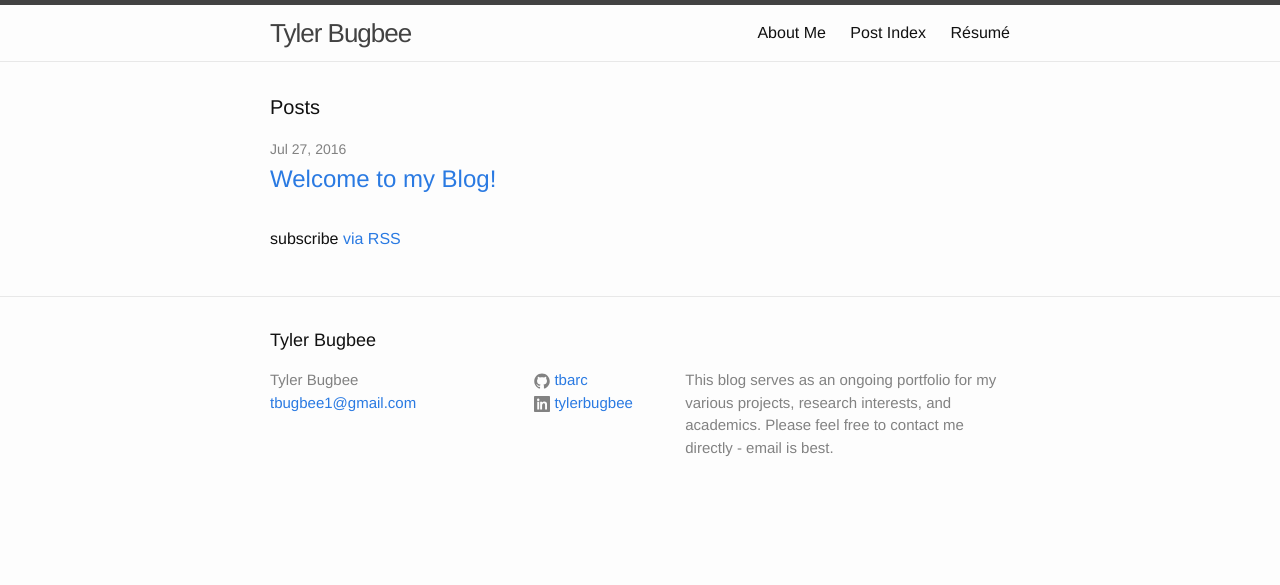
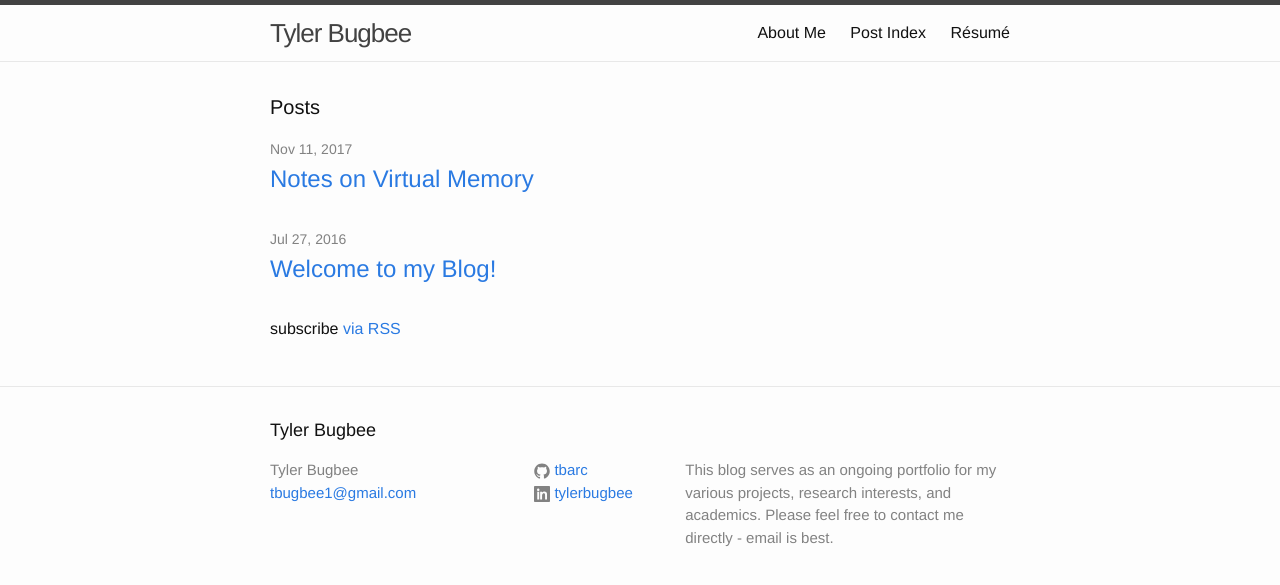
Before and after one commit to tbarc/tbarc.github.io, a Jekyll site: the page built from index.html, in a window 1280 px wide. Shown: the top 585 px of the page. Built offline with Jekyll 4.4.1, drawn with Linux system fonts in a browser that asks for light colours.

Commit message:
fixed commmit

```diff
--- a/_posts/notes.md
+++ b/_posts/2017-11-11-virtual-memory.markdown
@@ -1,3 +1,9 @@
+---
+layout: post
+title: Notes on Virtual Memory
+date: '2017-11-11 08:00:00 -0400'
+published: true
+---
 # Virtual memory notes
 ---
 ## Paging
```
Also changed, not shown: 1 other file.
